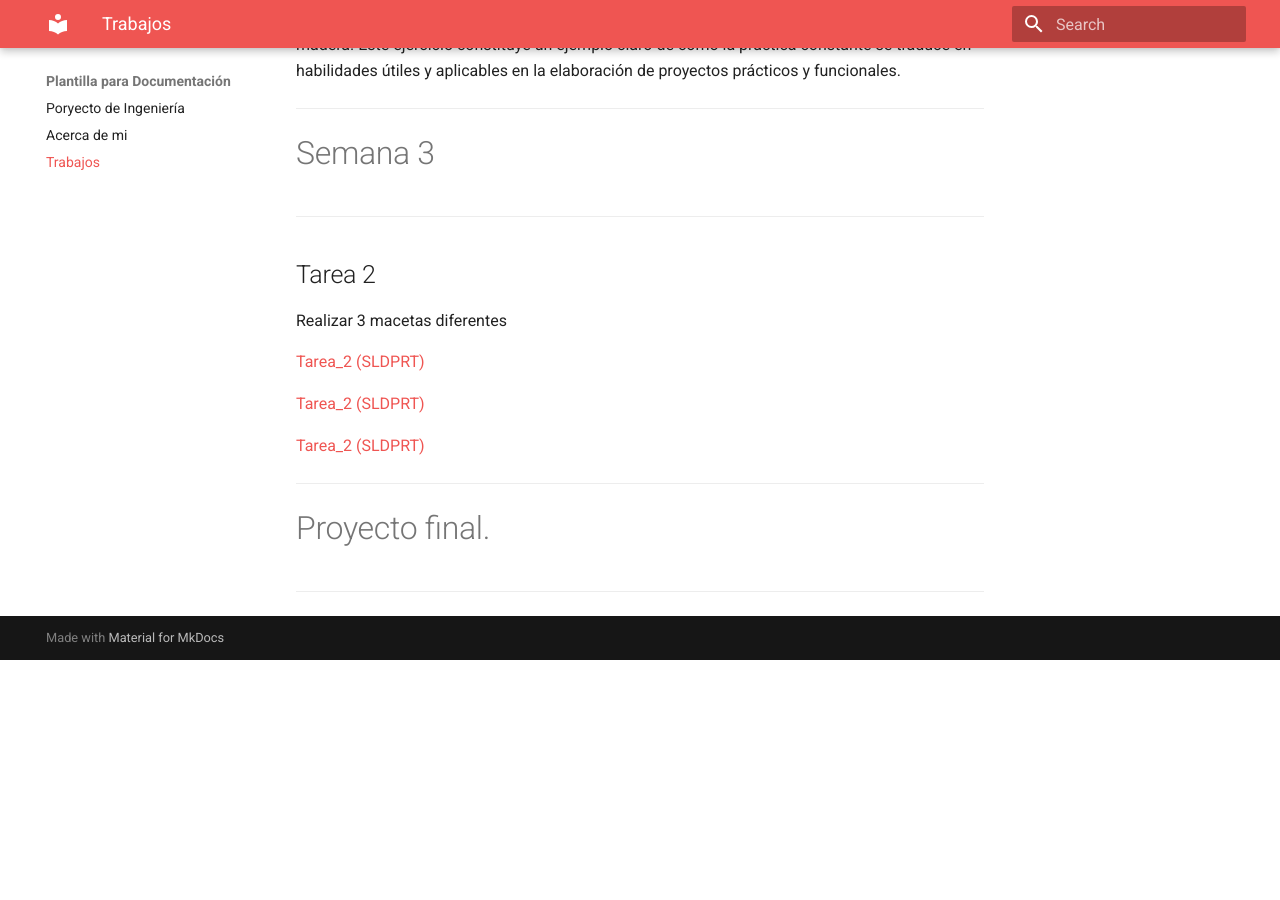
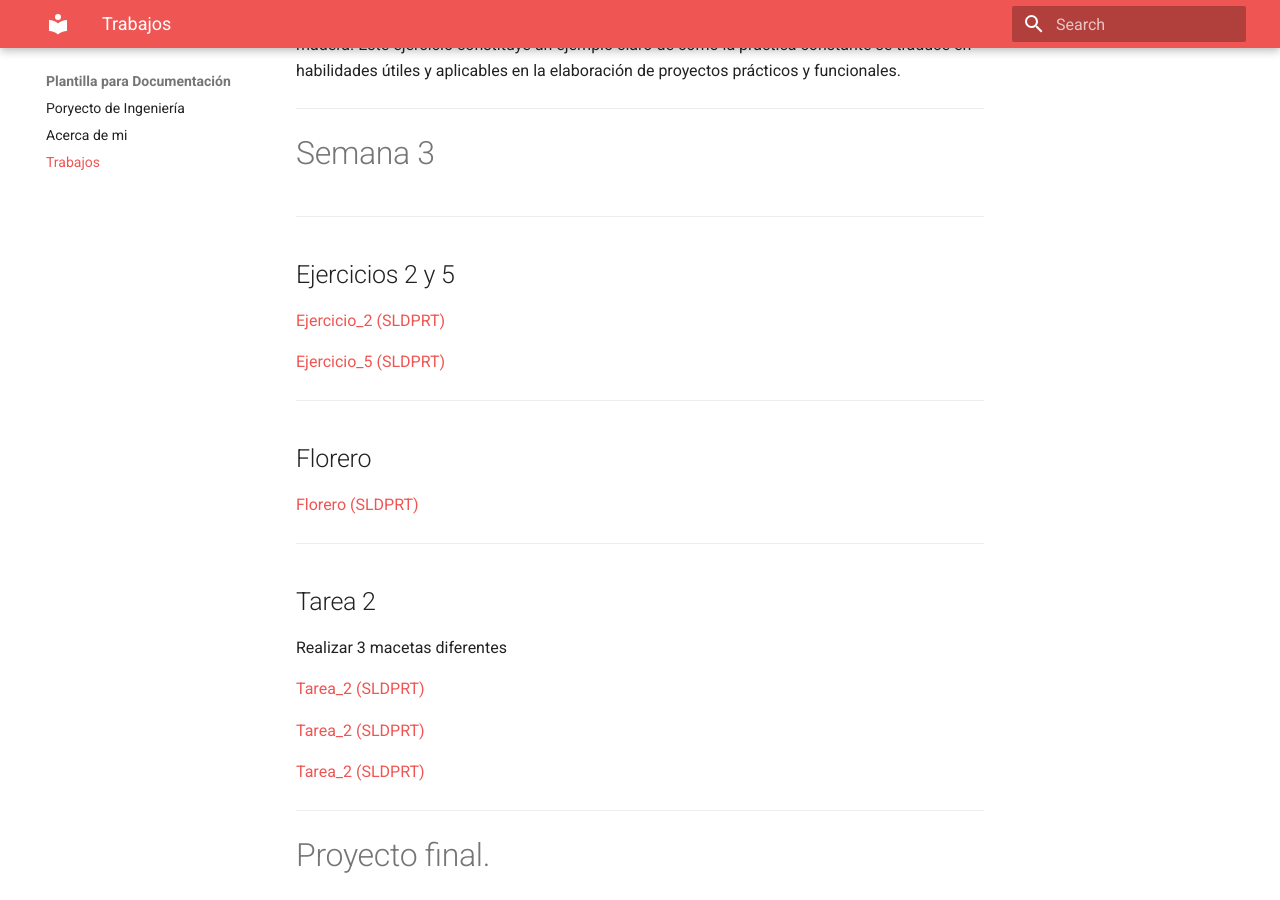
Before and after one commit to Joy-2307/PROYECTO_DE_INGENIERIA, an MkDocs documentation site: the page built from docs/Trabajos.md, in a window 1280 px wide and 900 px high, scrolled down 1559 px. Built offline with MkDocs 1.6.1 and Material for MkDocs 9.7.7, drawn with Linux system fonts in a browser that asks for light colours; before the commit the page ends 2219 px from its top, so only the background shows below that.

Commit message:
Update Trabajos.md

```diff
--- a/docs/Trabajos.md
+++ b/docs/Trabajos.md
@@ -45,6 +45,17 @@ El resultado obtenido refleja no solo el cumplimiento de los objetivos planteado
 # Semana 3
 
 ---
+## Ejercicios 2 y 5
+[Ejercicio_2 (SLDPRT)](recursos/archivos/Ejercicio2.SLDPRT)
+
+[Ejercicio_5 (SLDPRT)](recursos/archivos/Ejercicio5.SLDPRT)
+
+---
+## Florero
+[Florero (SLDPRT)](recursos/archivos/Florero.SLDPRT)
+
+---
+
 ## Tarea 2
 
 Realizar 3 macetas diferentes
```
